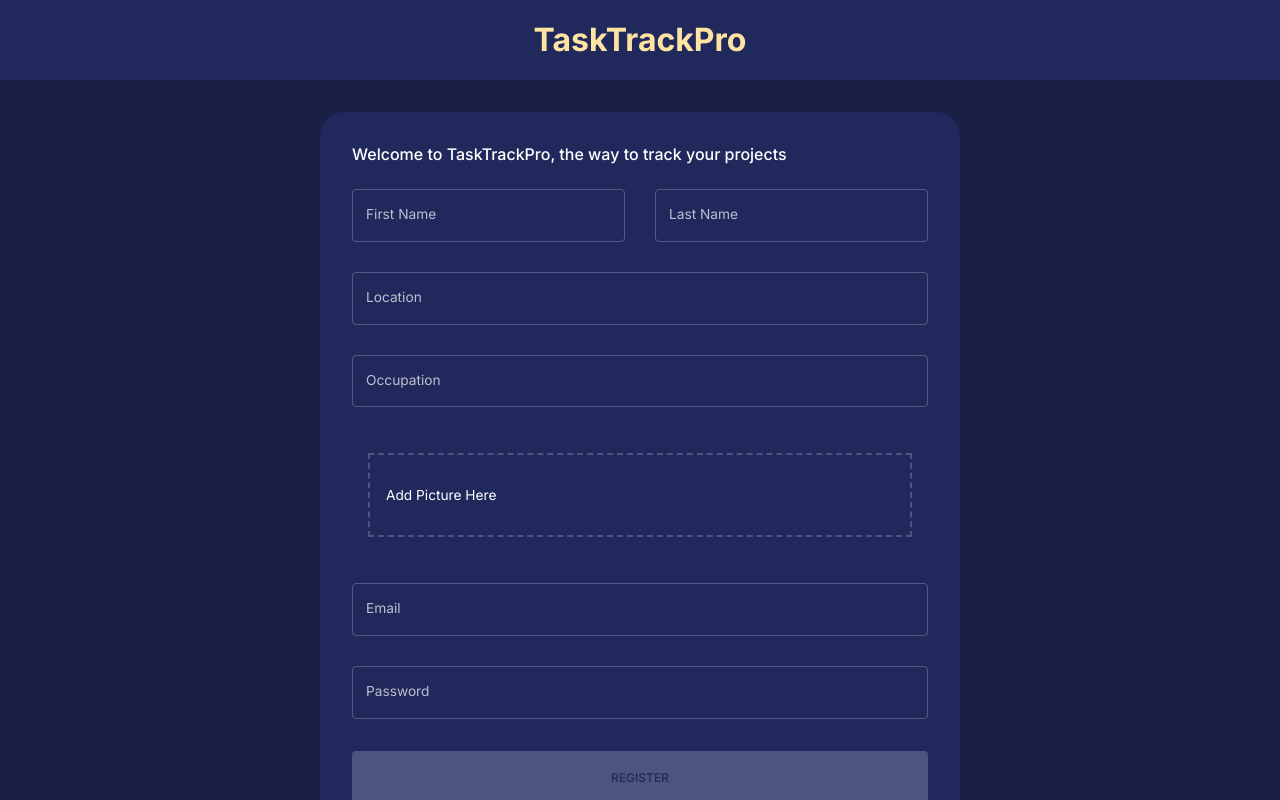
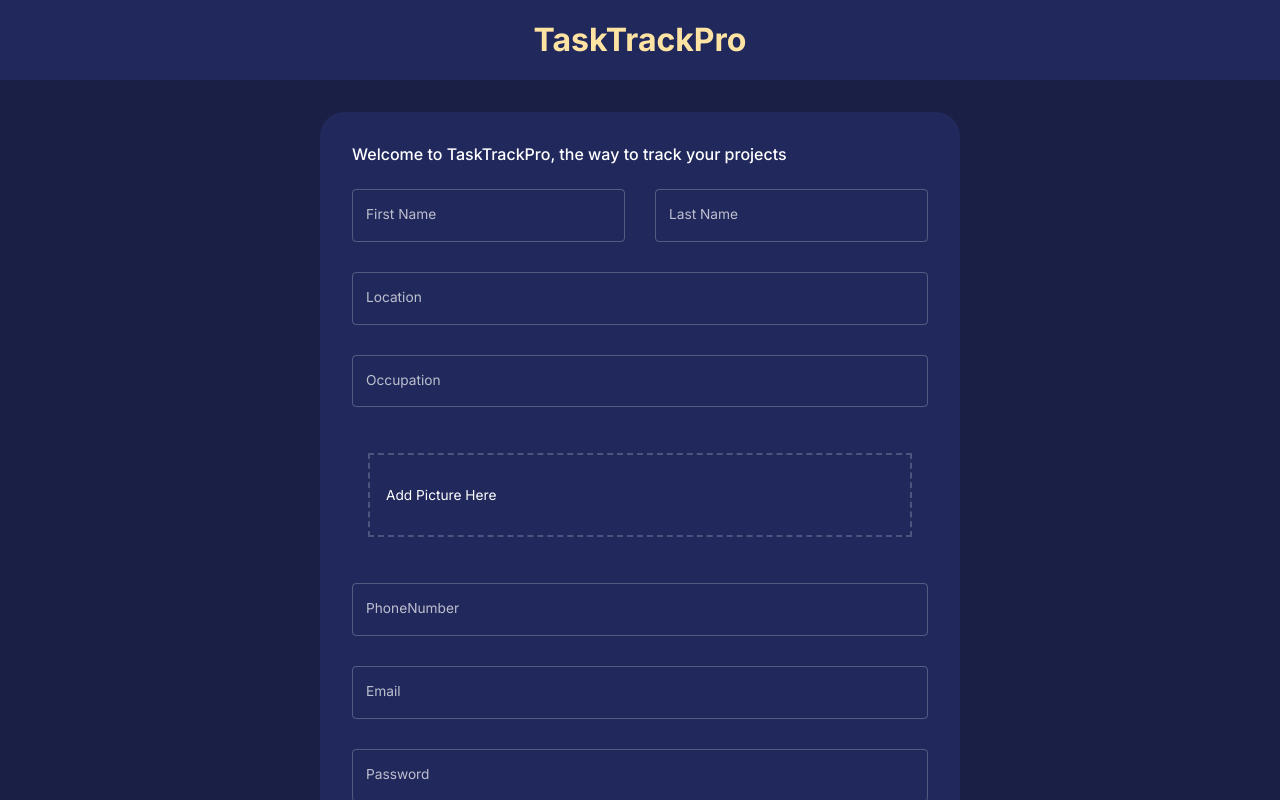
Before and after one commit to ABzioui/TaskTrackPro_PFA_ESISA, a React (Create React App) app in the folder client/: page / in a window 1280 px wide. Both pictures are taken after a click on the element "Don't have an account? Sign Up here.". Shown: the top 800 px of the page. Built offline with nearby package versions, Linux system fonts and the light colour scheme.

Commit message:
My user didn't have some fields i added them now after i can authentificate successfully

```diff
--- a/client/src/scenes/signin/Form.jsx
+++ b/client/src/scenes/signin/Form.jsx
@@ -24,6 +24,7 @@
   location: yup.string().required("required"),
   occupation: yup.string().required("required"),
   picture: yup.string().required("required"),
+  phoneNumber: yup.string().required("required"),
 });
 
 const loginSchema = yup.object().shape({
@@ -39,6 +40,7 @@
   location: "",
   occupation: "",
   picture: "",
+  phoneNumber: "",
 };
 
 const initialValuesLogin = {
@@ -208,6 +210,18 @@
                     )}
                   </Dropzone>
                 </Box>
+                <TextField
+                  label="PhoneNumber"
+                  onBlur={handleBlur}
+                  onChange={handleChange}
+                  value={values.phoneNumber}
+                  name="phoneNumber"
+                  error={
+                    Boolean(touched.phoneNumber) && Boolean(errors.phoneNumber)
+                  }
+                  helperText={touched.phoneNumber && errors.phoneNumber}
+                  sx={{ gridColumn: "span 4" }}
+                />
               </>
             )}
 
```
Also changed, not shown: 2 other files (tests, documents, lock files or other folders).
